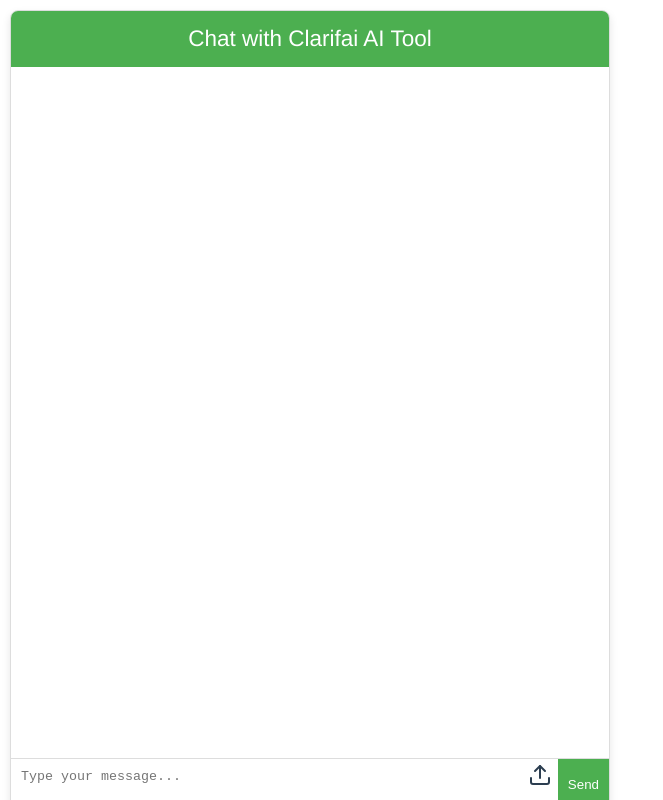
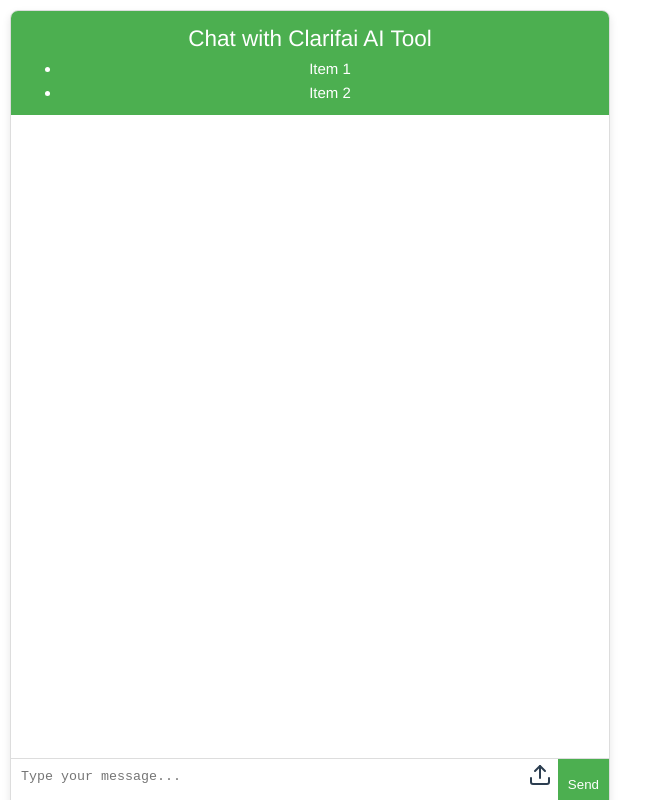
Before and after one commit to naik-deveshi/chatbott, a Vue app: page /chat in a window 1280 px wide. Shown: the whole page, without its empty margins (0-663 px from the left). Built offline with nearby package versions, Linux system fonts and the light colour scheme.

Commit message:
testing commit

```diff
--- a/src/components/ChatClarifai.vue
+++ b/src/components/ChatClarifai.vue
@@ -2,6 +2,9 @@
     <div class="chat-container" @dragover.prevent @drop.prevent="handleDrop" @paste="handlePaste">
         <div class="header">
             <h2>Chat with Clarifai AI Tool</h2>
+            <ul>
+                <li v-for="item in items">{{ item.name }}</li> <!-- Missing key attribute -->
+            </ul>
         </div>
         <div></div>
         <div class="messages" ref="messagesContainer">
@@ -40,6 +43,7 @@
 import hljs from 'highlight.js';
 import 'highlight.js/styles/default.css';
 
+const items = ref([{ name: 'Item 1' }, { name: 'Item 2' }]);
 const input = ref('');
 const messages = ref([]);
 const messagesContainer = ref(null);
```
